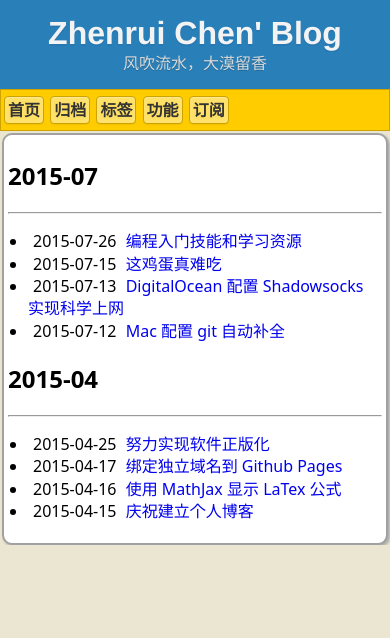
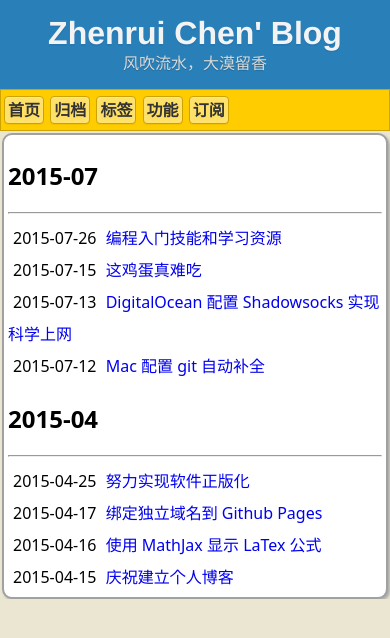
Before and after one commit to ZhenruiChen/ZhenruiChen.github.io, a Jekyll site: the page built from archives.html, in a window 390 px wide. Shown: the top 638 px of the page. Built offline with Jekyll 4.4.1, drawn with Linux system fonts in a browser that asks for light colours.

Commit message:
Optimize the display in phone browsers.

```diff
--- a/archives.html
+++ b/archives.html
@@ -10,23 +10,15 @@
     {% assign post_time = post.date | date: "%Y-%m" %}
 
     {% if display_time != post_time %}
-      {% if display_time == '' %}
-        <ul>
-      {% endif %}
-
       {% assign display_time = post_time %}
-      </ul>
       <h2> {{ display_time }} </h2>
       <hr>
-      <ul>
     {% endif %}
 
-    <li id="post-list">
+    <div id="post-list">
       <span class="post-date"> {{ post.date | date: "%Y-%m-%d" }} </span>
       <a class="post-title" href="{{ post.url }}"> {{ post.title }} </a>
-    </li>
+    </div>
 
   {% endfor %}
-
-  </ul>
 </div>
--- a/css/default.css
+++ b/css/default.css
@@ -3,6 +3,10 @@
     -webkit-box-sizing: border-box;
     -moz-box-sizing: border-box;
     box-sizing: border-box;
+}
+
+img {
+  max-width: 100%;
 }
 
 a {
@@ -116,35 +120,6 @@
     padding: 0 0 0 20px;
 }
 
-@media (max-width: 840px) {
-    ul {
-        padding-left: 20px;
-    }
-
-    .banner .button {
-        padding: 5px 3px;
-        margin: 6px 1px;
-    }
-
-    .wrapper {
-        padding: 0 2px;
-    }
-
-    .page-content {
-        margin: 2px 0px;
-    }
-
-    .left-page {
-        width: 100%;
-        padding: 4px;
-    }
-
-    .right-page {
-        width: 100%;
-        padding: 0;
-    }
-}
-
 .container#post-page {
     margin-bottom: 40px;
 }
@@ -173,3 +148,35 @@
 div#post-list {
     line-height: 200%;
 }
+
+/* Settings for phone browsers. iPhone 4
+
+*/
+@media (max-width: 500px) {
+    ul {
+        padding-left: 20px;
+    }
+
+    .banner .button {
+        padding: 5px 3px;
+        margin: 6px 1px;
+    }
+
+    .wrapper {
+        padding: 0 2px;
+    }
+
+    .page-content {
+        margin: 2px 0px;
+    }
+
+    .left-page {
+        width: 100%;
+        padding: 4px;
+    }
+
+    .right-page {
+        width: 100%;
+        padding: 0;
+    }
+}
--- a/index.html
+++ b/index.html
@@ -6,14 +6,12 @@
 <div class="container">
   <h2>最新文章</h2>
   <hr>
-  <ul>
   {% for post in paginator.posts %}
-    <li id="post-list">
+    <div id="post-list">
       <span class="post-date"> {{ post.date | date: "%Y-%m-%d" }} </span>
       <a class="post-title" href="{{ site.baseurl }}{{ post.url }}"> {{ post.title }} </a>
-    </li>
+    </div>
   {% endfor %}
-  </ul>
 
 {% if paginator.total_pages > 1 %}
   {% if paginator.page == 1 %}
```
Also changed, not shown: tags.html (+3 -4 lines), update.md (+1 -0 lines).
